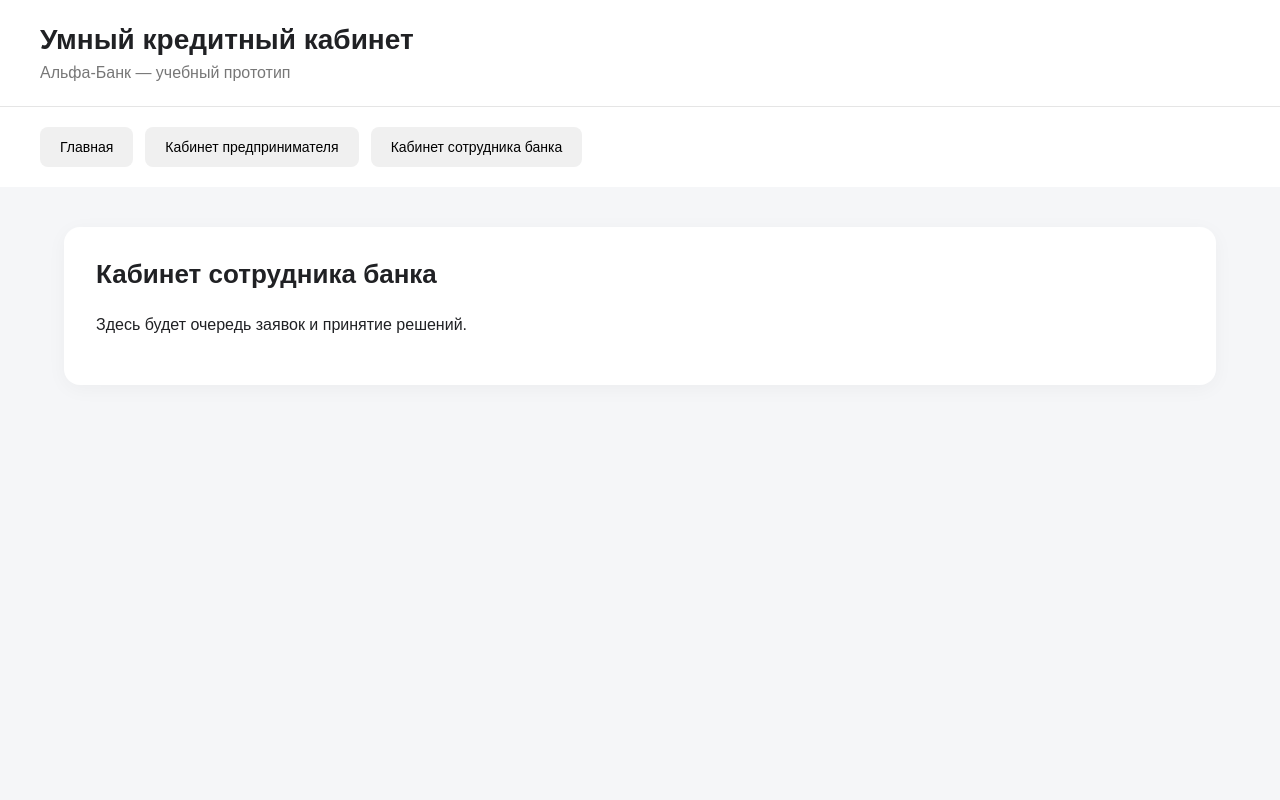
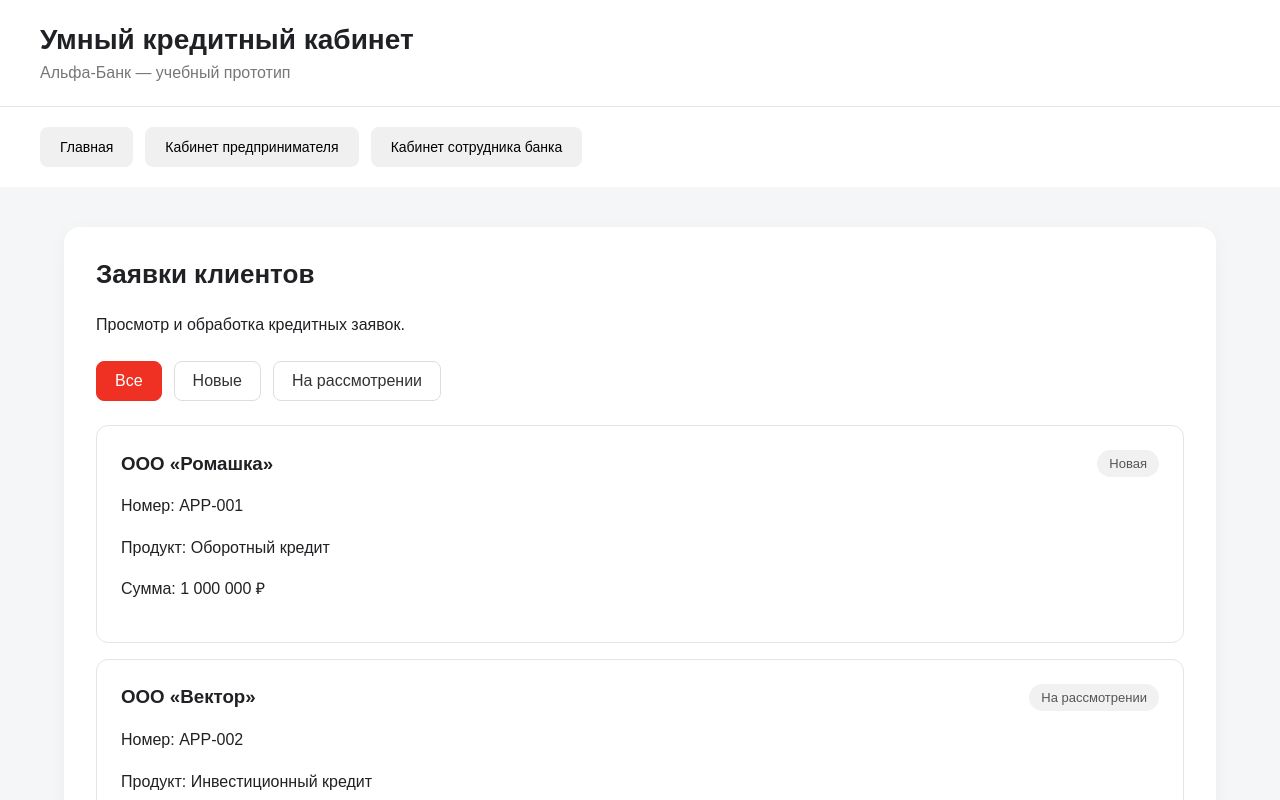
Before and after one commit to APDITE/alfa_hack, a React (Vite) app in the folder frontend/: page / in a window 1280 px wide. Both pictures are taken after a click on the button "Кабинет сотрудника банка". Shown: the top 800 px of the page. Built offline with nearby package versions, Linux system fonts and the light colour scheme.

Commit message:
Add bank dashboard with application filters

```diff
--- a/frontend/src/App.css
+++ b/frontend/src/App.css
@@ -267,3 +267,72 @@ main p {
   border-color: #ef3124;
   color: #ef3124;
 }
+
+.bank-dashboard {
+  width: 100%;
+}
+
+.bank-filters {
+  display: flex;
+  flex-wrap: wrap;
+  gap: 12px;
+  margin: 24px 0;
+}
+
+.bank-filters button {
+  padding: 10px 18px;
+  border: 1px solid #dddddd;
+  border-radius: 8px;
+  background: white;
+  color: #333333;
+  font: inherit;
+  cursor: pointer;
+}
+
+.bank-filters button:hover {
+  border-color: #ef3124;
+}
+
+.bank-filters .bank-filter--active {
+  background: #ef3124;
+  border-color: #ef3124;
+  color: white;
+}
+
+.bank-application-list {
+  display: grid;
+  gap: 16px;
+}
+
+.bank-application-card {
+  padding: 24px;
+  border: 1px solid #e5e5e5;
+  border-radius: 12px;
+  background: white;
+}
+
+.bank-application-card__header {
+  display: flex;
+  justify-content: space-between;
+  align-items: center;
+  flex-wrap: wrap;
+  gap: 12px;
+}
+
+.bank-application-card__header h3 {
+  margin: 0;
+}
+
+.bank-application-status {
+  padding: 6px 12px;
+  border-radius: 20px;
+  background: #f1f1f1;
+  color: #555555;
+  font-size: 13px;
+}
+
+@media (max-width: 650px) {
+  .bank-application-card {
+    padding: 16px;
+  }
+}
--- a/frontend/src/App.tsx
+++ b/frontend/src/App.tsx
@@ -1,6 +1,7 @@
 import { useState } from "react";
 import "./App.css";
 import ProductCatalog from "./components/ProductCatalog";
+import BankDashboard from "./components/BankDashboard";
 
 type Page = "home" | "client" | "bank";
 
@@ -42,12 +43,7 @@ export default function App() {
 
         {page === "client" && <ProductCatalog />}
 
-        {page === "bank" && (
-          <section>
-            <h2>Кабинет сотрудника банка</h2>
-            <p>Здесь будет очередь заявок и принятие решений.</p>
-          </section>
-        )}
+        {page === "bank" && <BankDashboard />}
       </main>
     </div>
   );
--- /dev/null
+++ b/frontend/src/components/BankDashboard.tsx
@@ -0,0 +1,103 @@
+
+import { useState } from "react";
+
+type BankApplication = {
+  id: string;
+  companyName: string;
+  productName: string;
+  amount: number;
+  status: "new" | "review";
+};
+
+const demoApplications: BankApplication[] = [
+  {
+    id: "APP-001",
+    companyName: "ООО «Ромашка»",
+    productName: "Оборотный кредит",
+    amount: 1000000,
+    status: "new",
+  },
+  {
+    id: "APP-002",
+    companyName: "ООО «Вектор»",
+    productName: "Инвестиционный кредит",
+    amount: 3500000,
+    status: "review",
+  },
+  {
+    id: "APP-003",
+    companyName: "ООО «Старт»",
+    productName: "Оборотный кредит",
+    amount: 750000,
+    status: "new",
+  },
+];
+
+type Filter = "all" | "new" | "review";
+
+export default function BankDashboard() {
+  const [filter, setFilter] = useState<Filter>("all");
+
+  const filteredApplications = demoApplications.filter(
+    (application) =>
+      filter === "all" || application.status === filter
+  );
+
+  return (
+    <section className="bank-dashboard">
+      <h2>Заявки клиентов</h2>
+      <p>Просмотр и обработка кредитных заявок.</p>
+
+      <div className="bank-filters">
+        <button
+          type="button"
+          className={filter === "all" ? "bank-filter--active" : ""}
+          onClick={() => setFilter("all")}
+        >
+          Все
+        </button>
+
+        <button
+          type="button"
+          className={filter === "new" ? "bank-filter--active" : ""}
+          onClick={() => setFilter("new")}
+        >
+          Новые
+        </button>
+
+        <button
+          type="button"
+          className={filter === "review" ? "bank-filter--active" : ""}
+          onClick={() => setFilter("review")}
+        >
+          На рассмотрении
+        </button>
+      </div>
+
+      <div className="bank-application-list">
+        {filteredApplications.map((application) => (
+          <article
+            className="bank-application-card"
+            key={application.id}
+          >
+            <div className="bank-application-card__header">
+              <h3>{application.companyName}</h3>
+              <span className="bank-application-status">
+                {application.status === "new"
+                  ? "Новая"
+                  : "На рассмотрении"}
+              </span>
+            </div>
+
+            <p>Номер: {application.id}</p>
+            <p>Продукт: {application.productName}</p>
+            <p>
+              Сумма:{" "}
+              {application.amount.toLocaleString("ru-RU")} ₽
+            </p>
+          </article>
+        ))}
+      </div>
+    </section>
+  );
+}
```
